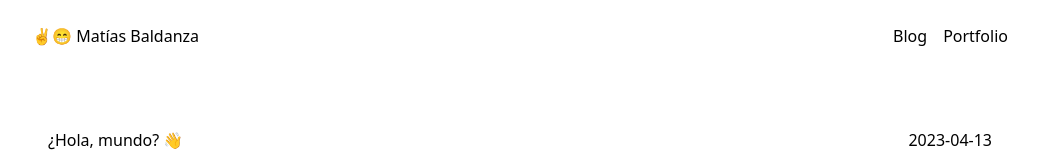
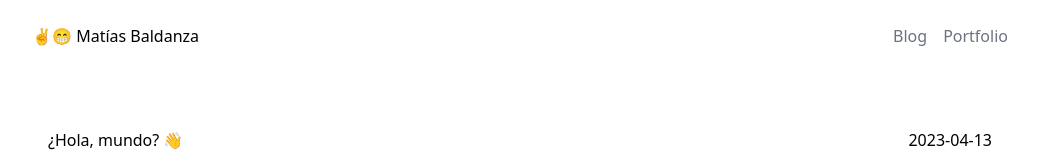
Before and after one commit to matiasbaldanza/matiasbaldanza_dev, a Next.js app: page / in a window 1280 px wide. Shown: the top 160 px of the page, without its empty margins (120-1158 px from the left). Built offline with nearby package versions, Linux system fonts and the light colour scheme.

Commit message:
fix: disable unused nav

```diff
--- a/src/components/Header.js
+++ b/src/components/Header.js
@@ -3,11 +3,13 @@ import Link from "next/link"
 export default function Header() {
     return (
         <header className='flex justify-between py-6 mb-10'>
-            <span>✌️😁 Matías Baldanza</span>
+            <Link
+                href='/'
+            ><span>✌️😁 Matías Baldanza</span></Link>
             <nav>
                 <ul className='flex gap-4'>
-                <li>Blog</li>
-                <li>Portfolio</li>
+                <li className="text-gray-500 cursor-not-allowed">Blog</li>
+                <li className="text-gray-500 cursor-not-allowed">Portfolio</li>
                 </ul>
             </nav>
         </header>
```
